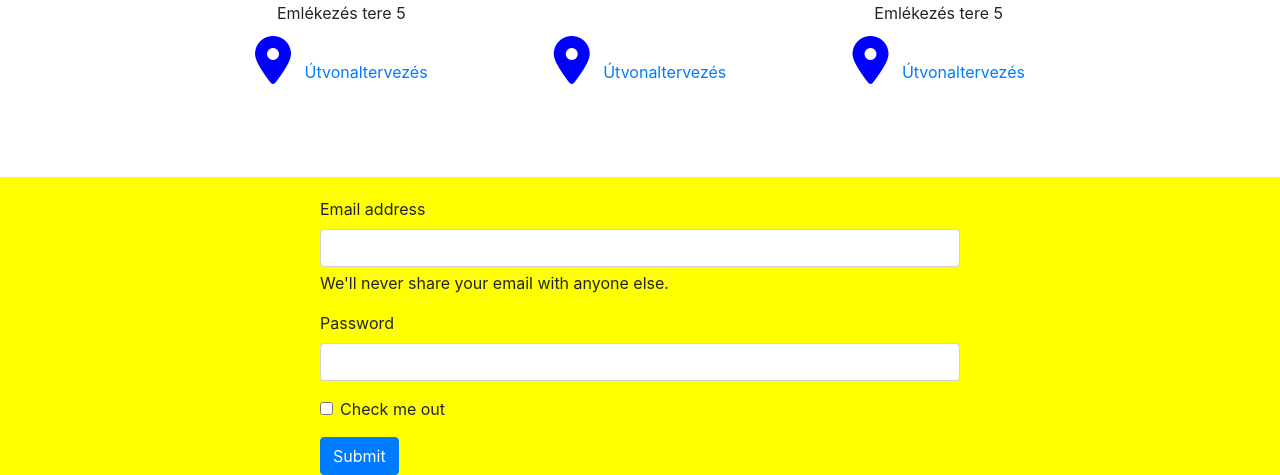
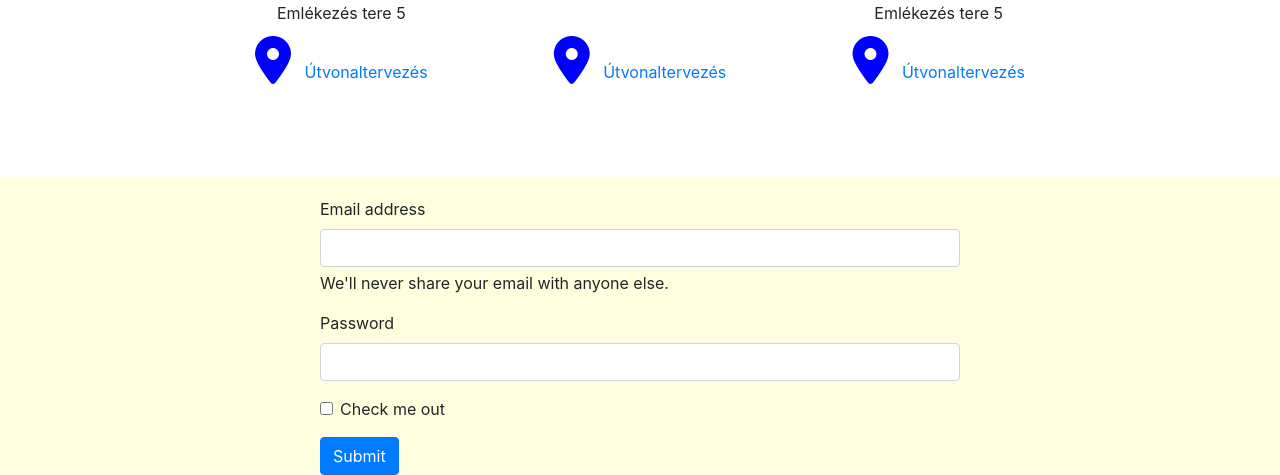
Before and after one commit to reczuprik/Eskuvo_Webpage, a PHP site: page / in a window 1280 px wide. Shown: the part 997-1472 px from the top of the page. Run offline with PHP 8.4, Linux system fonts and the light colour scheme; some libraries are stand-ins or nearby versions.

Commit message:
changed color for form

```diff
--- a/css/styles.css
+++ b/css/styles.css
@@ -32,7 +32,7 @@ p{
   padding-left: 25%;
   padding-right: 25%;
   padding-top: 20px;
-  background-color: yellow;
+  background-color: #FFFFE0;
 }
 .eventsSection{
   padding-left: 15%;
@@ -69,5 +69,5 @@ p{
 
 }
 .helyszin{
-  margin-bottom: 0px;
+  margin-bottom: 0;
 }
```
